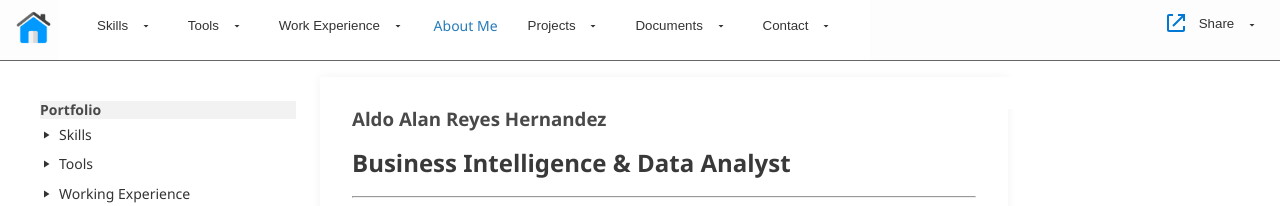
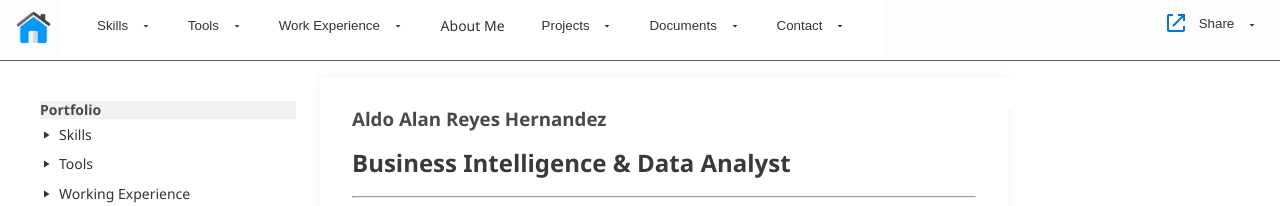
Before and after one commit to AldoReyes84/AldoReyes.github.io, a Jekyll site: the page built from README.md, in a window 1280 px wide. Shown: the top 206 px of the page. Built offline with Jekyll 4.4.1, drawn with Linux system fonts in a browser that asks for light colours; our own code applies the rules of GitHub Pages for plain Markdown files.

Commit message:
css header-toggle to nav-item

```diff
--- a/assets/css/style.css
+++ b/assets/css/style.css
@@ -90,7 +90,7 @@
 }
 
 .nav-item button,
-.header-toggle a,
+.nav-item a,
 .head-toggle,
 .tree-toggle {
   text-decoration: none;
@@ -102,7 +102,7 @@
 }
 
 .nav-item button,
-.header-toggle a,
+.nav-item a,
 .head-toggle,
 .tree-toggle {
   position: relative;
@@ -110,7 +110,7 @@
 }
 
 .nav-item button::after,
-.header-toggle a::after,
+.nav-item a::after,
 .head-toggle::after,
 .tree-toggle::after {
   content: "";
@@ -124,7 +124,7 @@
 }
 
 .nav-item button:hover::after,
-.header-toggle a:hover::after,
+.nav-item a:hover::after,
 .head-toggle::after,
 .tree-toggle:hover::after {
   width: 100%;
@@ -475,7 +475,7 @@
 	margin: 20px
 }
 
-.header-toggle a{
+.nav-item a{
   margin: 0.5em;
   margin-bottom: 0.5em;
   font-size: 0.875rem;
```
